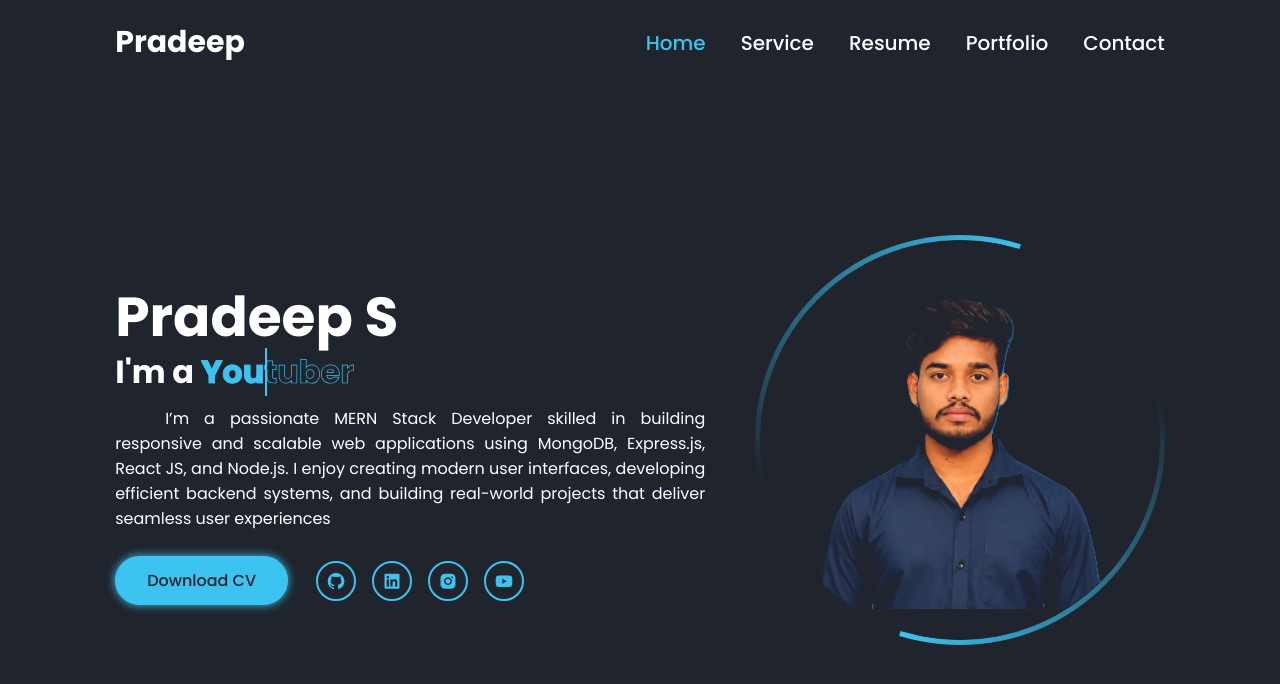
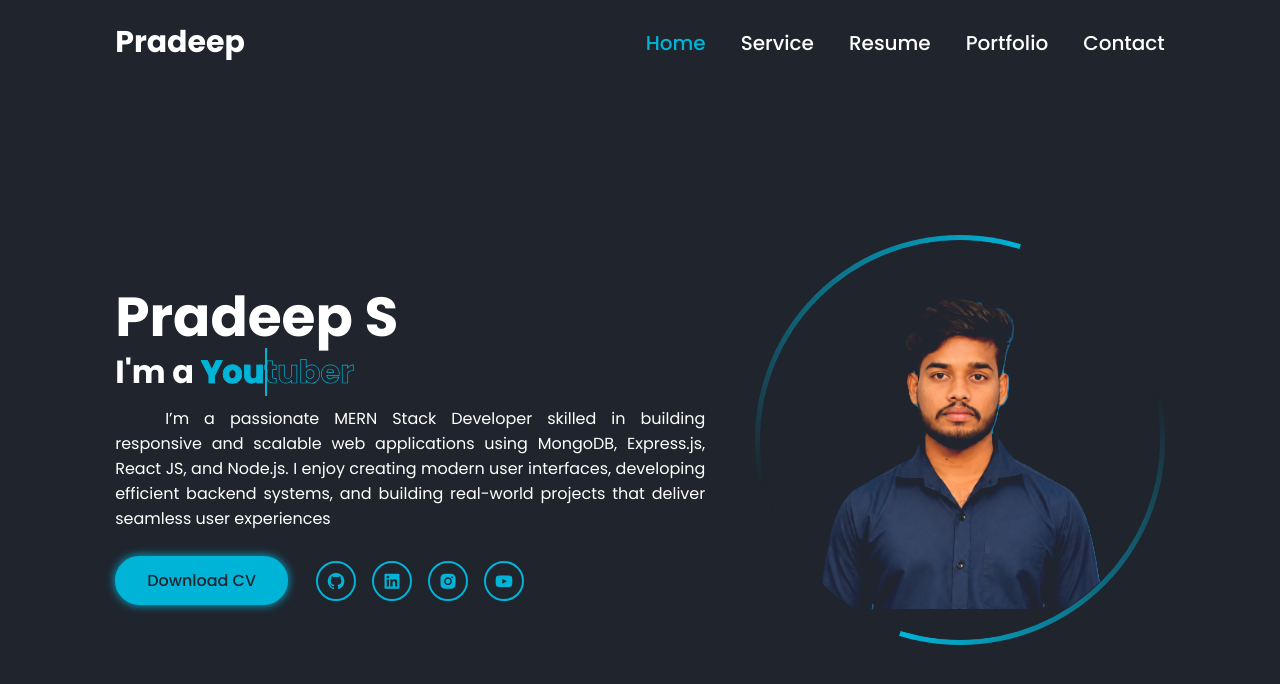
Before and after one commit to Pradeep-2004-S/PORTFOLIO-FULLSTCAK-PROJECT, a React (Vite) app in the folder client/: page / in a window 1280 px wide. Shown: the top 684 px of the page. Built offline with nearby package versions, Linux system fonts and the light colour scheme; the HTML template or start-up script is replaced by a standard one.

Commit message:
chenge color

```diff
--- a/client/src/index.css
+++ b/client/src/index.css
@@ -13,7 +13,7 @@
 :root {
   --bg-color: #1f242d;
   --second-bg-color: #323946;
-  --main-color: #3dc3f0;
+  --main-color: #00b4d8;
   --white-color: #fff;
   --disabled-color: #fff3;
 }
```
